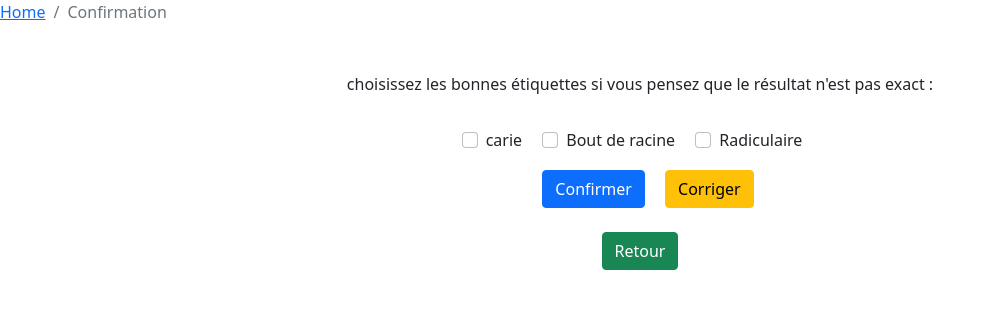
After one commit to BouazizDev/flask-project, a Flask app: page /confirm in a window 1280 px wide. The commit adds this page. Shown: the top 309 px of the page, without its empty margins (0-994 px from the left). Run offline with Flask 2, Linux system fonts and the light colour scheme.

Commit message:
changing label changes / new trained model

```diff
--- a/flask-project/app.py
+++ b/flask-project/app.py
@@ -1,21 +1,32 @@
-from flask import Flask,render_template,request
+from flask import Flask,render_template,request,redirect,url_for,flash
 
 import tensorflow.keras
 from PIL import Image, ImageOps
 import numpy as np
+import shutil,os
+import random, string
+app = Flask(__name__)
+app.secret_key = 'lalalal'
+def randName(size=6, chars=string.ascii_uppercase + string.digits):
+    return ''.join(random.choice(chars) for _ in range(size))
 
-app = Flask(__name__)
 
 @app.route('/', methods=['GET'])
 def display():
     return render_template('index.html')
 
+
 @app.route('/', methods=['POST'])
 
 def predict():
+    if(os.path.isfile("./images/img.jpg")):
+        os.remove("./images/img.jpg")
     imagefile= request.files['imagefile']
-    imgPath = "./images/" + imagefile.filename
-    imagefile.save(imgPath)
+    originalImgPath = "./images/" + imagefile.filename
+    imagefile.save(originalImgPath)
+    os.rename(originalImgPath,r"./images/img.jpg")
+    imgPath = "./images/img.jpg"
+
     # loading the model
     model = tensorflow.keras.models.load_model('keras_model.h5')
     #image preprocessing
@@ -29,7 +40,36 @@ def predict():
     prediction = model.predict(data)
     classification  = 'carie : (%.2f%%) bout de racine : (%.2f%%) radiculaire : (%.2f%%) ' %(prediction[0][0]*100,prediction[0][1]*100, prediction[0][2]*100 )
 
-    return render_template('index.html' , prediction = classification )
+    return redirect(url_for('confirm', prediction = classification ))
+@app.route('/confirm',methods=["GET","POST"])
+def confirm():
+    if request.method == "GET":
+        return render_template("confirmation.html" , prediction = request.args.get("prediction"))
+    src1 = r"./images/img.jpg"
+    src = "./images/{}.jpg".format(randName())
+    os.rename(src1,src)
+    dest1 = r'./train/carie'
+    dest2 = r'./train/bout de racine'
+    dest3 = r'./train/radiculaire'
+    if request.method == "POST":
+        req = request.form.getlist("mycheckbox")
+        for x in req:
+            if x == '1':
+                shutil.copy(str(src),dest1)
+            if x == '2':
+                shutil.copy(str(src),dest2)
+            if x == '3':
+                shutil.copy(str(src),dest3)
+        os.remove(src)
+        flash('l''étiquette est changée avec succès')
+        return render_template("confirmation.html")
+
+
+
+
+
+
+
 
 
 if __name__ == '__main__' :
--- /dev/null
+++ b/flask-project/templates/confirmation.html
@@ -0,0 +1,67 @@
+<!DOCTYPE html>
+<html lang="en">
+<head>
+    <meta charset="UTF-8">
+    <meta http-equiv="X-UA-Compatible" content="IE=edge">
+    <meta name="viewport" content="width=device-width, initial-scale=1.0">
+    <link rel="stylesheet" href="https://cdn.jsdelivr.net/npm/bootstrap@5.0.2/dist/css/bootstrap.min.css"  crossorigin="anonymous">
+    <title>Confirmation</title>
+
+</head>
+<body>
+  <nav aria-label="breadcrumb">
+    <ol class="breadcrumb">
+      <li class="breadcrumb-item"><a href="/">Home</a></li>
+      <li class="breadcrumb-item active" aria-current="page">Confirmation</li>
+    </ol>
+  </nav>
+  {% with messages = get_flashed_messages() %}
+  {% if messages %}
+    {% for message in messages %}
+    <div class="alert alert-success" role="alert">
+      {{ message }}
+    </div>
+    {% endfor %}
+  {% endif %}
+{% endwith %}
+<div class="container mt-5">
+        {% if prediction %}
+    <p class="text-center">{{prediction}}</p>
+
+
+    {% endif %}
+    <div class="text-center">
+      <p>choisissez les bonnes étiquettes si vous pensez que le résultat n'est pas exact : </p>
+
+    </div>
+    <form action="/confirm" method="POST"class="text-center">
+     <div class="p-3 text-center">
+        <div class="form-check form-check-inline">
+            <input class="form-check-input" type="checkbox" value="1" id="flexCheckChecked" name="mycheckbox" >
+            <label class="form-check-label" for="flexCheckChecked">
+              carie
+            </label>
+          </div>
+      <div class="form-check form-check-inline">
+        <input class="form-check-input" type="checkbox" value="2" id="flexCheckChecked" name="mycheckbox">
+        <label class="form-check-label" for="flexCheckChecked">
+          Bout de racine
+        </label>
+      </div>
+      <div class="form-check form-check-inline">
+        <input class="form-check-input" type="checkbox" value="3" id="flexCheckChecked"  name="mycheckbox">
+        <label class="form-check-label" for="flexCheckChecked">
+          Radiculaire
+        </label>
+      </div>
+     </div>
+     <a href="/" class="btn btn-primary mx-3">Confirmer</a>
+      <input type="submit" class="btn btn-warning" value="Corriger">
+    </form>
+    <div class="text-center">
+      <a href="/" class="btn btn-success mt-4 ">Retour</a>
+
+    </div>
+</div>
+</body>
+</html>
```
Also changed, not shown: flask-project/templates/index.html (+6 -5 lines), 12 other files.
